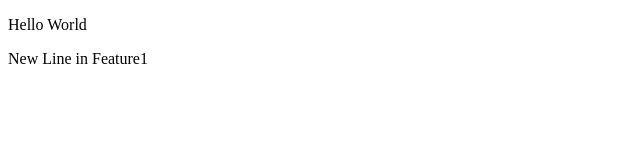
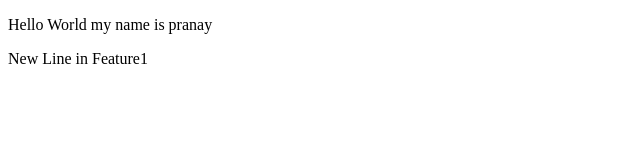
Before and after one commit to ryuk7728/Test1, a plain HTML site: page index.html in a window 1280 px wide. Shown: the whole page, without its empty margins (0-640 px from the left). Drawn offline with Linux system fonts and the light colour scheme.

Commit message:
Added text after hello world

```diff
--- a/index.html
+++ b/index.html
@@ -5,7 +5,7 @@
 </head>
 <body>
 
-<p>Hello World</p>
+<p>Hello World my name is pranay</p>
 
 <p>New Line in Feature1</p>
 
```
